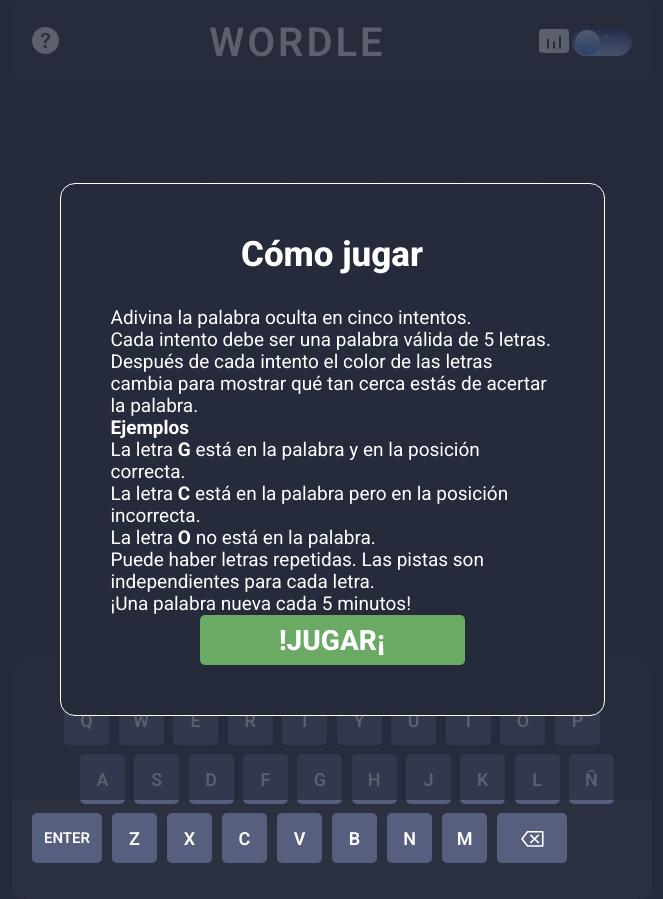
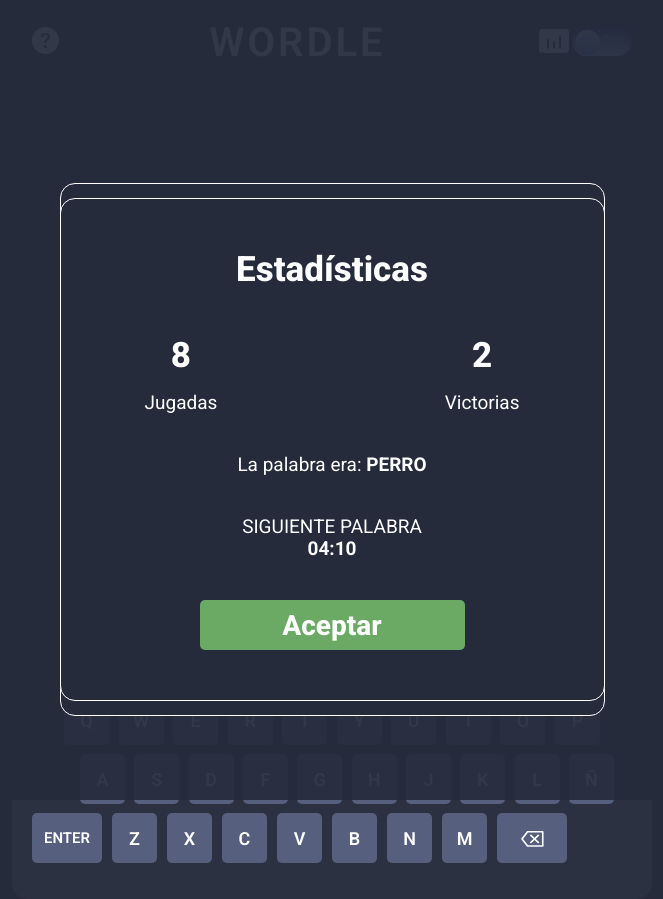
Before and after one commit to evilvic/wordle, a React (Vite) app: page / in a window 1280 px wide. Shown: the whole page, without its empty margins (308-971 px from the left). Built offline with nearby package versions, Linux system fonts and the light colour scheme; no server answers.

Commit message:
layout of stats modal

```diff
--- a/src/App.jsx
+++ b/src/App.jsx
@@ -2,6 +2,7 @@
 import { Context }  from '@/helpers/Context.jsx'
 import { dark, light } from '@/styles/helpers.js'
 import Instructions from '@/components/Instructions.jsx'
+import Stats from '@/components/Stats.jsx'
 import Header from '@/components/Header.jsx'
 import Board from '@/components/Board.jsx'
 import Keyboard from '@/components/Keyboard.jsx'
@@ -9,7 +10,7 @@
 const App = () => {
 
   const { state } = useContext(Context)
-  const { darkTheme, showInstructions } = state
+  const { darkTheme, showInstructions, showStats } = state
   const theme = darkTheme ? dark : light
 
   return (
@@ -18,6 +19,7 @@
       style={ theme }
     >
       { showInstructions && <Instructions/> }
+      { showStats && <Stats/> }
       <Header/>
       <Board/>
       <Keyboard/>
--- a/src/components/Header.jsx
+++ b/src/components/Header.jsx
@@ -5,7 +5,7 @@
 
 const Header = () => {
 
-  const { toggleInstructions } = useContext(Context)
+  const { toggleInstructions, toggleStats } = useContext(Context)
 
   return (
     <header className='header'>
@@ -17,7 +17,10 @@
       </button>
       <h1>WORDLE</h1>
       <div className='header__right'>
-        <button className='g__styless-btn'>
+        <button
+          className='g__styless-btn'
+          onClick={ () => toggleStats() }
+        >
           <Stats/>
         </button>
         <Toggle/>
--- /dev/null
+++ b/src/components/Stats.jsx
@@ -0,0 +1,40 @@
+import { useContext } from 'react'
+import { Context }  from '@/helpers/Context.jsx'
+
+const Stats = () => {
+
+  const { toggleStats } = useContext(Context)
+
+  return (
+    <>
+      <div
+        className='g__dialog-back'
+        onClick={ () => toggleStats() }
+      />
+      <div className='g__dialog stats'>
+        <h2 className='stats__title'>Estadísticas</h2>
+        <div className='stats__score'>
+          <div className='stats__score-item'>
+            <em>8</em>
+            <p>Jugadas</p>
+          </div>
+          <div className='stats__score-item'>
+            <em>2</em>
+            <p>Victorias</p>
+          </div>
+        </div>
+        <p className='stats__word'>La palabra era: <b>PERRO</b></p>
+        <p>SIGUIENTE PALABRA</p>
+        <p className='stats__time'><b>04:10</b></p>
+        <button
+          className='g__dialog-btn'
+          onClick={ () => toggleStats() }
+        >
+          Aceptar
+        </button>
+      </div>
+    </>
+  )
+}
+
+export default Stats
--- a/src/helpers/Context.jsx
+++ b/src/helpers/Context.jsx
@@ -9,6 +9,7 @@
   state = {
     darkTheme: true,
     showInstructions: true,
+    showStats: true,
     dictionary: [],
     keyboard: null,
     current: '',
@@ -24,10 +25,18 @@
     }))
   }
 
+  // Modals
   toggleInstructions = () => {
     this.setState(prevState => ({
       ...prevState,
       showInstructions: !prevState.showInstructions,
+    }))
+  }
+
+  toggleStats = () => {
+    this.setState(prevState => ({
+      ...prevState,
+      showStats: !prevState.showStats,
     }))
   }
 
@@ -165,6 +174,7 @@
       state,
       toggleTheme,
       toggleInstructions,
+      toggleStats,
       handleKey,
     } = this
 
@@ -174,6 +184,7 @@
           state,
           toggleTheme,
           toggleInstructions,
+          toggleStats,
           handleKey,
         }}>
         { this.props.children }
--- a/src/styles/index.css
+++ b/src/styles/index.css
@@ -40,7 +40,7 @@
   overflow-x: hidden;
 }
 
-h1, h2, h3, p, b {
+h1, h2, h3, p, b, em {
   color: var(--text);
   transition: color 0.5s ease;
 }
@@ -53,7 +53,7 @@
   letter-spacing: 0.075em;
 }
 
-h2 {
+h2, em {
   font-weight: 800;
   font-size: 35px;
   line-height: 41px;
@@ -78,6 +78,11 @@
 
 b {
   font-weight: 700;
+}
+
+em {
+  font-style: normal;
+  margin-bottom: 16px;
 }
 
 button {
@@ -180,15 +185,41 @@
   transition: transform  0.5s ease;
 }
 
-/* Instructions */
-.instructions {
+/* Instructions & Stats */
+.instructions, .stats {
   display: flex;
   flex-direction: column;
   justify-content: flex-start;
   align-items: center;
 }
+
 .instructions__title {
   margin-bottom: 32px;
+}
+.stats > p {
+  width: 100%;
+  text-align: center;
+}
+
+.stats__title {
+  margin-bottom: 45px;
+}
+
+.stats__score {
+  width: 375px;
+  display: flex;
+  justify-content: space-between;
+  margin-bottom: 40px;
+}
+
+.stats__score-item {
+  display: flex;
+  flex-direction: column;
+  align-items: center;
+}
+
+.stats__word, .stats__time {
+  margin-bottom: 40px;
 }
 
 /* Keyboard */
```
